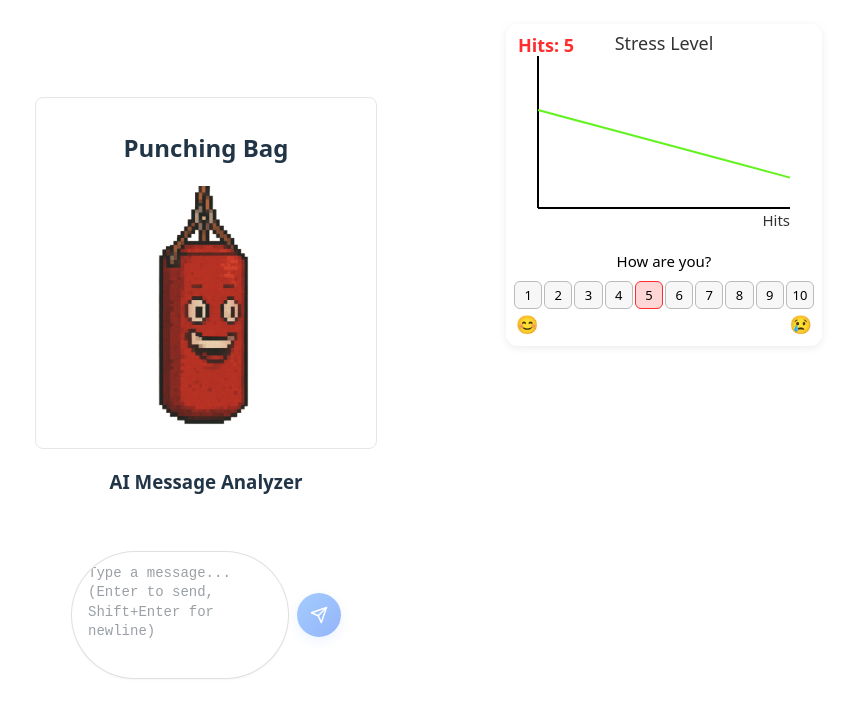
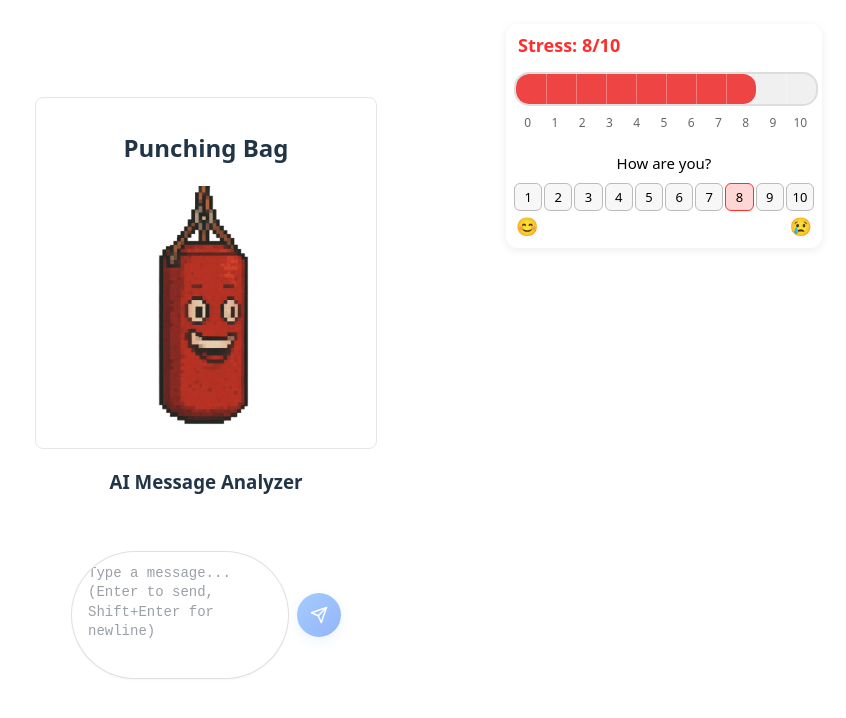
Before and after one commit to Max4407/PunchingBag, a React (Vite) app in the folder punchingbag-frontend/: page / in a window 1280 px wide. Shown: the top 718 px of the page, without its empty margins (434-1280 px from the left). Built offline with nearby package versions, Linux system fonts and the light colour scheme.

Commit message:
Adding bars

```diff
--- a/punchingbag-frontend/src/components/graph.jsx
+++ b/punchingbag-frontend/src/components/graph.jsx
@@ -1,79 +1,78 @@
 import React, { useState } from 'react';
 import '../css/graph.css';
 
+function StressTracker() {
+	const [rating, setRating] = useState(8);
 
+	// Calculate bar fill percentage (1 = 10%, 10 = 100%)
+	const fillPercentage = (rating / 10) * 100;
 
-// Helper to generate stress data based on user rating and hit count
-function generateStressData(rating, hits) {
-	// rating: 1 (happy) to 10 (very stressed)
-	// hits: number of hits
-	// We'll simulate a curve: higher rating = lower stress, more hits = lower stress
-	// Stress goes from 1.0 (very stressed) to 0.2 (happy)
-	const minStress = 0.2;
-	const maxStress = 1.0;
-	const stressFromRating = maxStress - ((rating - 1) / 9) * (maxStress - minStress);
-	// Simulate stress decreasing with hits
-	const data = [];
-	for (let i = 0; i <= hits; i++) {
-		// Each hit reduces stress a bit
-		const stress = Math.max(minStress, stressFromRating - (i / Math.max(1, hits)) * (stressFromRating - minStress));
-		data.push({ hits: i, stress });
-	}
-	return data;
-}
+	// Get color based on stress level
+	const getStressColor = (level) => {
+		if (level <= 3) return '#4ade80'; // Green (calm)
+		if (level <= 6) return '#fbbf24'; // Yellow (medium)
+		return '#ef4444'; // Red (stressed)
+	};
 
+	const barColor = getStressColor(rating);
 
-function StressTracker({ hits = 5 }) {
-	// State for user input
-	const [rating, setRating] = useState(5); // default: neutral
+	return (
+		<div className="stress-graph-container">
+			{/* Stress Level Display */}
+			<div className="stress-level-display">
+				Stress: {rating}/10
+			</div>
 
-	// Generate data based on user input and hits from props
-	const data = generateStressData(rating, hits);
+			{/* Stress Bar */}
+			<div className="stress-bar-section">
+				<div className="stress-bar-container">
+					{/* Fill bar */}
+					<div
+						className="stress-bar-fill"
+						style={{
+							width: `${fillPercentage}%`,
+							backgroundColor: barColor
+						}}
+					></div>
 
-	// SVG graph dimensions
-	const width = 300;
-	const height = 200;
-	const padding = 24;
+					{/* Scale markers */}
+					{[...Array(9)].map((_, i) => (
+						<div
+							key={i}
+							className="stress-bar-marker"
+							style={{ left: `${((i + 1) * 10)}%` }}
+						></div>
+					))}
+				</div>
 
-	// Map data to SVG coordinates
-	const maxHits = Math.max(...data.map(d => d.hits));
-	// y: 0 (bottom) = happy, y: 1 (top) = very stressed
-	const points = data.map(d => {
-		const x = padding + (d.hits / Math.max(1, maxHits)) * (width - 2 * padding);
-		const y = padding + (1 - d.stress) * (height - 2 * padding);
-		return `${x},${y}`;
-	}).join(' ');
+				{/* Scale numbers */}
+				<div className="stress-bar-scale">
+					{[...Array(11)].map((_, i) => (
+						<span key={i} className="stress-scale-number">
+							{i}
+						</span>
+					))}
+				</div>
+			</div>
 
-		return (
-			<div className="stress-graph-container">
-				<div className="graph-hit-count">Hits: {hits}</div>
-				<svg width={width} height={height}>
-				{/* Axes - solid black */}
-				<line x1={padding} y1={height - padding} x2={width - padding} y2={height - padding} stroke="#000" strokeWidth="2" />
-				<line x1={padding} y1={padding} x2={padding} y2={height - padding} stroke="#000" strokeWidth="2" />
-				{/* Line graph only, no points */}
-				<polyline
-					fill="none"
-					stroke="#62f31eff"
-					strokeWidth="2"
-					points={points}
-				/>
-				{/* Labels */}
-				<text x={width/2} y={padding-6} textAnchor="middle" fontSize="18" fill="#333">Stress Level</text>
-				<text x={width - padding} y={height - padding + 18} textAnchor="end" fontSize="15" fill="#333">Hits</text>
-			</svg>
+			{/* Question and Rating Buttons */}
 			<div className="graph-question-block">
-				<div className="graph-question">How are you?</div>
+				<div className="graph-question">
+					How are you?
+				</div>
+
 				<div className="graph-rating-row">
 					{[...Array(10)].map((_, i) => (
 						<button
 							key={i}
-							className="graph-rating-btn"
-							style={rating === i+1 ? {background: '#ffd6d6', borderColor: '#ff2d2d'} : {}}
+							className={`graph-rating-btn ${rating === i+1 ? 'selected' : ''}`}
 							onClick={() => setRating(i+1)}
-						>{i+1}</button>
+						>
+							{i+1}
+						</button>
 					))}
 				</div>
+
 				<div className="graph-rating-emojis">
 					<span className="graph-emoji-left" role="img" aria-label="smile">😊</span>
 					<span className="graph-emoji-right" role="img" aria-label="sad">😢</span>
--- a/punchingbag-frontend/src/css/graph.css
+++ b/punchingbag-frontend/src/css/graph.css
@@ -1,13 +1,4 @@
-.graph-hit-count {
-	position: absolute;
-	top: 8px;
-	left: 12px;
-	font-size: 18px;
-	font-weight: bold;
-	color: #ff2d2d;
-	z-index: 20;
-}
-/* Position the graph in the top right corner */
+/* Main container - positioned in top right corner */
 .stress-graph-container {
 	position: absolute;
 	top: 24px;
@@ -21,22 +12,83 @@
 	min-height: 200px;
 }
 
+/* Stress level display - shows current rating */
+.stress-level-display {
+	position: absolute;
+	top: 8px;
+	left: 12px;
+	font-size: 18px;
+	font-weight: bold;
+	color: #ff2d2d;
+	z-index: 20;
+}
+
+/* Stress bar section - contains the visual bar */
+.stress-bar-section {
+	margin-top: 40px;
+	margin-bottom: 20px;
+}
+
+.stress-bar-container {
+	width: 100%;
+	height: 30px;
+	background-color: #f0f0f0;
+	border-radius: 15px;
+	overflow: hidden;
+	border: 2px solid #ddd;
+	position: relative;
+}
+
+.stress-bar-fill {
+	height: 100%;
+	transition: all 0.3s ease;
+	border-radius: 13px;
+}
+
+/* Scale markers - vertical lines on the bar */
+.stress-bar-marker {
+	position: absolute;
+	top: 0;
+	width: 1px;
+	height: 100%;
+	background-color: rgba(255,255,255,0.3);
+	z-index: 1;
+}
+
+/* Scale numbers below the bar */
+.stress-bar-scale {
+	display: flex;
+	justify-content: space-between;
+	margin-top: 8px;
+	font-size: 12px;
+	color: #666;
+}
+
+.stress-scale-number {
+	width: 10%;
+	text-align: center;
+}
+
+/* Question and rating section */
 .graph-question-block {
 	margin-top: 12px;
 	text-align: center;
 }
+
 .graph-question {
 	font-size: 15px;
 	font-weight: 500;
 	margin-bottom: 8px;
 	color: #000;
 }
+
 .graph-rating-row {
 	display: flex;
 	justify-content: space-between;
 	gap: 2px;
 	margin-bottom: 2px;
 }
+
 .graph-rating-btn {
 	flex: 1 1 0;
 	padding: 4px 0;
@@ -48,18 +100,27 @@
 	transition: background 0.15s;
 	color: #000;
 }
+
 .graph-rating-btn:hover {
 	background: #e0eaff;
 }
+
+.graph-rating-btn.selected {
+	background: #ffd6d6;
+	border-color: #ff2d2d;
+}
+
 .graph-rating-emojis {
 	display: flex;
 	justify-content: space-between;
 	margin-top: 2px;
 	font-size: 18px;
 }
+
 .graph-emoji-left {
 	margin-left: 2px;
 }
+
 .graph-emoji-right {
 	margin-right: 2px;
 }
```
